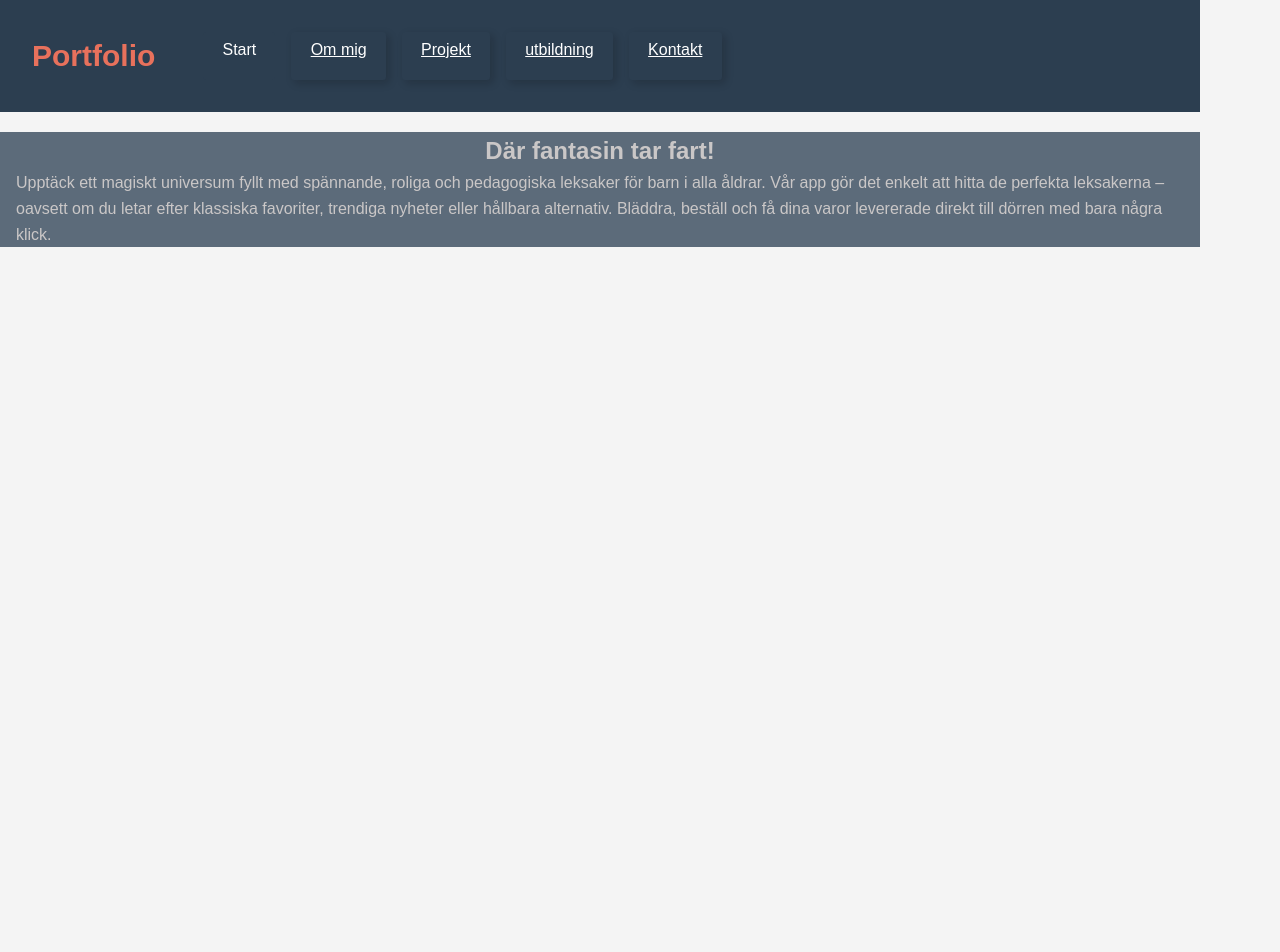
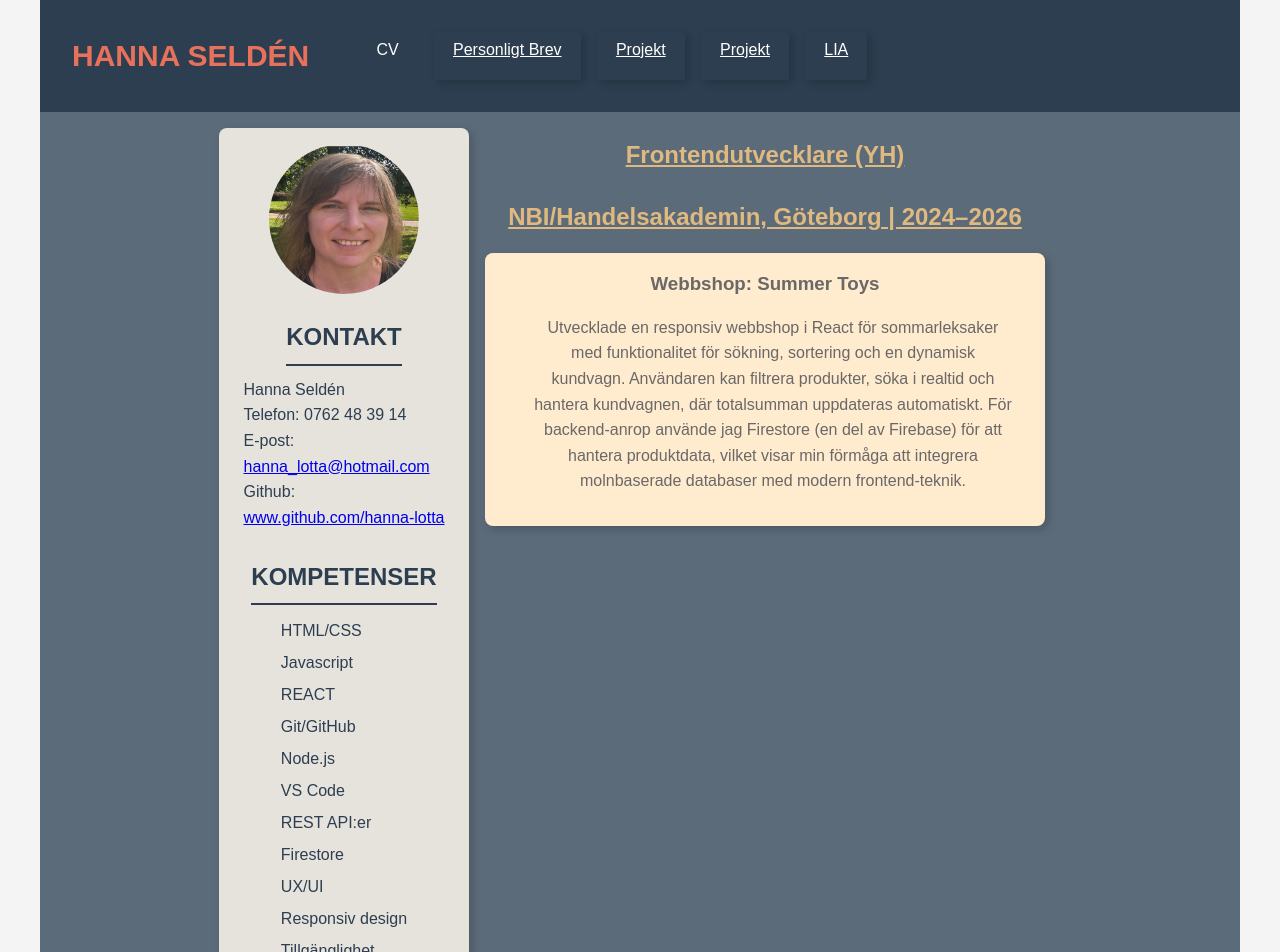
Before and after one commit to hanna-lotta/portfolio, a React (Vite) app: page / in a window 1280 px wide. Shown: the top 952 px of the page. Before the commit the page ends 800 px from the top, so only its background shows below. Built offline with nearby package versions, Linux system fonts and the light colour scheme.

Commit message:
CV changes

```diff
--- a/src/App.css
+++ b/src/App.css
@@ -6,7 +6,7 @@ header {
 	color: white;
 	text-align: center;
 	padding: 2em;
-	margin-bottom: 20px;
+
 
 
 	h1 {
@@ -15,7 +15,6 @@ header {
 		margin-right: 1.6em;
 		color: rgb(232, 113, 92);
 	}
-
 
 	.links {
 		display: flex;
--- a/src/App.jsx
+++ b/src/App.jsx
@@ -2,20 +2,22 @@ import { useState } from 'react'
 import reactLogo from './assets/react.svg'
 import './App.css'
 import { NavLink, Outlet } from 'react-router'
+import imgprofile from './assets/img-profile.png'
+
 
 function App() {
-  //const [count, setCount] = useState(0)
 
   return (
     <>
       <header className="app">
-		<h1>Portfolio</h1>
+		<h1>HANNA SELDÉN</h1>
 		<nav className='links'>
-			<NavLink to= "/">Start</NavLink>
-			<NavLink to="/about"> Om mig </NavLink>
+
+			<NavLink to= "/">CV</NavLink>
+			<NavLink to="/about"> Personligt Brev </NavLink>
 			<NavLink to="/prodject"> Projekt </NavLink>
-			<NavLink to="/education"> utbildning </NavLink>
-			<NavLink to="/contact"> Kontakt </NavLink>
+			<NavLink to="/education"> Projekt </NavLink>
+			<NavLink to="/contact"> LIA </NavLink>
 		</nav>
 	  </header>
 	  <main>
--- /dev/null
+++ b/src/data/CVList.js
@@ -0,0 +1,9 @@
+
+const CVList = [
+  {
+	id: 1, title: "Webbshop: Summer Toys",
+	description: "Utvecklade en responsiv webbshop i React för sommarleksaker med funktionalitet för sökning, sortering och en dynamisk kundvagn. Användaren kan filtrera produkter, söka i realtid och hantera kundvagnen, där totalsumman uppdateras automatiskt. För backend-anrop använde jag Firestore (en del av Firebase) för att hantera produktdata, vilket visar min förmåga att integrera molnbaserade databaser med modern frontend-teknik.",
+	},
+]
+
+export { CVList }
--- a/src/data/studiesList.js
+++ b/src/data/studiesList.js
@@ -1,9 +1,10 @@
-
 
 const studiesList = [
-	  { id: 1, title: "Fontend Developer", timeline: "20240818-20260620", shortDescription: "A cuddly teddy bear." },
-	  { id: 2, title: "Beteendevetare", timeline: "2005-2009", shortDescription: "A toy train with track." },
-	  { id: 3, title: "Steg-1 terapeut", timeline: "2009-2010", shortDescription: "A remote control car." },
+	  { id: 1, title: "Webbshop: Summer Toys", timeline: "2025", shortDescription: "React, JavaScript, CSS – Publicerad på GitHub Pages", description: "Utvecklade en responsiv webbshop i React för sommarleksaker med funktionalitet för sökning, sortering och en dynamisk kundvagn. Användaren kan filtrera produkter, söka i realtid och hantera kundvagnen, där totalsumman uppdateras automatiskt. För backend-anrop använde jag Firestore (en del av Firebase) för att hantera produktdata, vilket visar min förmåga att integrera molnbaserade databaser med modern frontend-teknik.", Link: "https://hanna-lotta.github.io/summertoys/", github: "https://github.com/hanna-lotta/summertoys" },
+	  { id: 2, title: "Foodtruck App", timeline: "2024", shortDescription: "HTML, CSS, JavaScript (vanilla)", description: "Mitt första egna webbutvecklingsprojekt: en menyapp för en foodtruck där användaren kan välja rätter, lägga dem i kundvagn och skicka en beställning. Projektet inkluderar API-anrop för att hämta produktdata, och gav mig praktisk erfarenhet av DOM-manipulation, eventhantering och grundläggande asynkron JavaScript med fetch.", Link: "https://hanna-lotta.github.io/foodtruck/", github: "https://github.com/hanna-lotta/foodtruck" },
+	  { id: 3, title: "Enhetstest", timeline: "2025", shortDescription: "Enhetstestning med Jest", description: "I detta projekt implementerade jag enhetstestning med Jest för att säkerställa kodens funktionalitet och stabilitet. Jag skrev tester för olika komponenter och funktioner i min React-applikation, vilket förbättrade kodens kvalitet och minskade risken för buggar vid framtida ändringar. Genom att använda Jest kunde jag automatisera testningen och integrera den i min utvecklingsprocess.", github: "https://github.com/hanna-lotta/foodtruck"},
+	  { id: 4, title: "End-To-End test", timeline: "2025", shortDescription: "End-To-End testning med playwright", description: "I detta projekt implementerade jag end-to-end testning med Playwright för att säkerställa att hela applikationen fungerar som förväntat från användarens perspektiv. Jag skrev tester som simulerade användarinteraktioner, inklusive navigering, formulärinmatning och produktköp, vilket säkerställde att alla delar av webbshoppen fungerade sömlöst tillsammans. Genom att använda Playwright kunde jag också testa applikationen på olika webbläsare och enheter.", github: "https://github.com/hanna-lotta/foodtruck"},
+
 	]
 
 	export { studiesList }
--- a/src/index.css
+++ b/src/index.css
@@ -19,10 +19,11 @@
   body {
 	  line-height: 1.6;
 	  max-width: 1200px;
-	  margin: 0;
+	  margin: 0 auto;
 	  padding: 0;
 	  background-color: #f4f4f4;
 	  display: flex;
 	  flex-direction: column;
+	  min-height: 100vh;
 
   }
--- a/src/pages/Contact.css
+++ b/src/pages/Contact.css
@@ -2,6 +2,10 @@
 .contact {
 	display: flex;
 	flex-direction: column;
+	align-items: center;
+
+	width: 100%;
+	min-height: 100vh;
 h2{
 	color: rgb(223, 185, 128);
 	text-decoration: underline;
@@ -19,6 +23,7 @@ h2{
 	margin: 1em;
 	color: rgb(106, 104, 104);
 	gap: 0.5em;
-
+	width: 35em;
+	text-align: center;
 }
 }
--- a/src/pages/Contact.jsx
+++ b/src/pages/Contact.jsx
@@ -4,16 +4,12 @@ import './Contact.css'
 const Contact = () => {
 	return (
 	  <div className="contact">
-		<h2>Kontakter </h2>
+		<h2>LIA</h2>
 		<section className="my-contacts">
-		<h3>David Andersson</h3>
-		<p>Lärare på NBI/Handelsakademin</p>
-		<p>E-post: <Link>david.andersson@zoocom.se</Link></p>
-		</section>
-		<section className="my-contacts">
-		<h3>David Andersson</h3>
-		<p>Lärare på NBI/Handelsakademin</p>
-		<p>E-post: <Link>david.andersson@zoocom.se</Link></p>
+		<h3>Jag söker LIA-praktik under två perioder:</h3>
+		<h3>🗓 17 november 2025 – 8 februari 2026</h3>
+		<h3>🗓 9 mars – 29 maj 2026</h3>
+		<p>Mellanperioden (februari–mars) ägnas åt examensarbete, där samarbete med företag är möjligt.</p>
 		</section>
 	  </div>
 	)
--- a/src/pages/Education.css
+++ b/src/pages/Education.css
@@ -1,9 +1,17 @@
 .education{
-h2{
+	display: flex;
+	flex-direction: column;
+	align-items: center;
+
+	width: 100%;
+	min-height: 100vh;
+
+	h2{
 	text-decoration: underline;
 	color: rgb(223, 185, 128);
 	padding-top: 1em;
-}
+	text-align: center;
+	}
 	.my-education{
 		padding: 1em;
 		border-radius: 0.5em;
@@ -11,7 +19,7 @@ h2{
 		margin: 1em;
 		background-color: blanchedalmond;
 		color: rgb(106, 104, 104);
-		width: 16em;
+		width: 35em;
 		text-align: center;
 	}
 }
--- a/src/pages/Education.jsx
+++ b/src/pages/Education.jsx
@@ -6,13 +6,20 @@ import { studiesList } from '../data/studiesList'
 const Education = () => {
 	return (
 		<div className="education">
-		<h2>Erfarenheter </h2>
+		<h2>Projekt </h2>
 		<div className="education-card">
 		{studiesList.map((studie) => (
 			<div className='my-education' key={studie.id}>
 			<h3>{studie.title}</h3>
 			<p>{studie.shortDescription}</p>
 			<p>{studie.timeline}</p>
+			<p>{studie.description}</p>
+			Länk till Github pages: {studie.Link && (
+				<p><a href={studie.Link} target="_blank" rel="noopener noreferrer">{studie.Link}</a></p>
+			)}
+			Länk till GitHub: {studie.github && (
+				<p><a href={studie.github} target="_blank" rel="noopener noreferrer">{studie.github}</a></p>
+			)}
 			</div>
 
 		))}
--- /dev/null
+++ b/src/pages/Home.css
@@ -0,0 +1,78 @@
+.home {
+	display: flex;
+	justify-content: center;
+	width: 100%;
+
+
+
+	.sidebar {
+		 display: flex;
+    	flex-direction: column;
+		justify-content: flex-start;
+    	align-items: center;
+		width: 250px;
+		margin: 1em 0;
+		background-color: #e6e3dd;
+		color: #2c3e50;
+		padding: 1em;
+		border-radius: 0.5em;
+		box-shadow: 0.2rem 0.2rem 0.5rem rgba(8, 8, 8, 0.2);
+	}
+
+	.cv-header {
+		text-decoration: underline;
+		color: rgb(223, 185, 128);
+		padding-top: 1em;
+		text-align: center;
+	}
+	.main-content {
+    flex: 1;
+    padding: 2em 4em;
+    display: flex;
+	align-items: center;
+    flex-direction: column;
+	width: 100%;
+	padding: 1em;
+		border-radius: 0.5em;
+		box-shadow: 0.2rem 0.2rem 0.5rem rgba(8, 8, 8, 0.2);
+		margin: 1em;
+		background-color: blanchedalmond;
+		color: rgb(106, 104, 104);
+		width: 35em;
+		text-align: center;
+
+
+	p {
+		padding: 1em;
+		margin-left: 1em;
+	}
+
+	}
+
+	.imgprofile {
+		width: 150px;
+		height: 150px;
+		border-radius: 100%;
+	}
+	.kontact, .skills, .languages, .references {
+		color: #2c3e50;
+		border-bottom: 2px solid #2c3e50;
+  		padding-bottom: 0.3em;
+  		display: inline-block;
+		margin-top: 1em;
+	}
+	.kontact-list, .skills-list, .languages-list, .references-list {
+  		max-width: 220px;
+  		padding: 0.2em;
+ 		margin-top: 0.5em ;
+  		list-style: none;
+  		word-break: break-all;
+	}
+
+	.contact-list li, .skills-list li, .languages-list li, .references-list li {
+  		padding: 0.1em;
+  		margin-bottom: 0.2em;
+  		font-size: 1em;
+  		color: #2c3e50;
+	}
+}
--- a/src/pages/Home.jsx
+++ b/src/pages/Home.jsx
@@ -1,10 +1,86 @@
 import { Link, useParams } from 'react-router'
-
+import imgprofile from '../assets/img-profile.png'
+import './Home.css'
+import {CVList} from '../data/CVList'
 const Home = () => {
 	return (
 	  <div className="home">
-		<h2>Där fantasin tar fart! </h2>
-		<p>Upptäck ett magiskt universum fyllt med spännande, roliga och pedagogiska leksaker för barn i alla åldrar. Vår app gör det enkelt att hitta de perfekta leksakerna – oavsett om du letar efter klassiska favoriter, trendiga nyheter eller hållbara alternativ. Bläddra, beställ och få dina varor levererade direkt till dörren med bara några klick.</p>
+		<div className='sidebar'> <img src={imgprofile} className="imgprofile" alt="img Hanna" />
+		<h2 className='kontact'>KONTAKT</h2>
+		<ul className='kontact-list'>
+			<li>Hanna Seldén</li>
+			<li>Telefon: 0762 48 39 14</li>
+			<li>
+    		E-post: <br />
+			<a href="mailto:hanna_lotta@hotmail.com">hanna_lotta@hotmail.com</a>
+  			</li>
+  			<li>
+   	 		Github: <br />
+			<a href="https://github.com/hanna-lotta" target="_blank" rel="noopener noreferrer">www.github.com/hanna-lotta</a>
+  			</li>
+		</ul>
+		<h2 className='skills'>KOMPETENSER</h2>
+		<ul className='skills-list'>
+			<li>HTML/CSS</li>
+			<li>Javascript</li>
+			<li>REACT</li>
+			<li>Git/GitHub</li>
+			<li>Node.js</li>
+			<li>VS Code</li>
+			<li>REST API:er</li>
+			<li>Firestore</li>
+			<li>UX/UI</li>
+			<li>Responsiv design</li>
+			<li>Tillgänglighet</li>
+			<li>Agila metoder</li>
+			<li>Testning</li>
+			<li>Typrescript</li>
+		</ul>
+		<h2 className='languages'>SPRÅK</h2>
+		<ul className='languages-list'>
+			<li>Svenska (modersmål)</li>
+			<li>Engelska (flytande)</li>
+		</ul>
+		<h2 className='references'>REFERENSER</h2>
+		<ul className='references-list'>
+			<li>Magdalena Fagerlind</li>
+			<li>Utbildningsledare NBI/ <br />Handelsakademin</li>
+			<li>E-post: <Link>magdalena.fagerlind@zoocom	.se</Link></li>
+			<li>Telefon: 070-123 45 67</li>
+		</ul>
+		<p>Övriga referenser lämnas gärna på begäran.</p>
+		</div>
+		<div className="CV">
+		<h2 className='cv-header'>Frontendutvecklare (YH)</h2>
+		<h2 className='cv-header'>NBI/Handelsakademin, Göteborg | 2024–2026</h2>
+		<div className="CV-card">
+		 <div className="main-content">
+			{CVList.map((cv) => (
+				<div className='my-education' key={cv.id}>
+				<h3>{cv.title}</h3>
+				<p>{cv.description}</p>
+				</div>
+			))}
+		</div>
+		</div>
+			{/*
+		<h2>Frontendutvecklare (YH)</h2>
+		<h2>NBI/Handelsakademin, Göteborg | 2024–2026</h2>
+		<p>Praktisk och yrkesinriktad utbildning med fokus på moderna webbutvecklingsverktyg och agila arbetssätt. Vi arbetar med HTML, CSS, JavaScript, React, Git/GitHub, REST API:er, Firestore, UX/UI, testning och TypeScript (fullstackmodul). Fokus ligger på att bygga responsiva, tillgängliga och funktionella webbapplikationer i team och individuellt.</p>
+		<ul>
+			<li>HTML, CSS, JavaScript och React</li>
+			<li>Git/GitHub för versionshantering och samarbete</li>
+			<li>REST API:er för datakommunikation</li>
+			<li>Firestore för datalagring och hantering</li>
+			<li>UX/UI-designprinciper för användarcentrerad utveckling</li>
+			<li>Responsiv design för olika enheter och skärmstorlekar</li>
+			<li>Tillgänglighet för att säkerställa att webbplatser är användbara för alla</li>
+			<li>Agila metoder för effektivt teamarbete och projektledning</li>
+			<li>Testning för att säkerställa kodkvalitet och funktionalitet</li>
+			<li>TypeScript för typad JavaScript-utveckling</li>
+			<li>Fullstack med TypeScript (kommande kursmodul)</li>
+		</ul>*/}
+		</div>
 	  </div>
 	)
   }
```
Also changed, not shown: src/pages/Prodject.jsx (+13 -0 lines), src/assets/img-profile.png (added), 1 other file (tests, documents, lock files or other folders).
